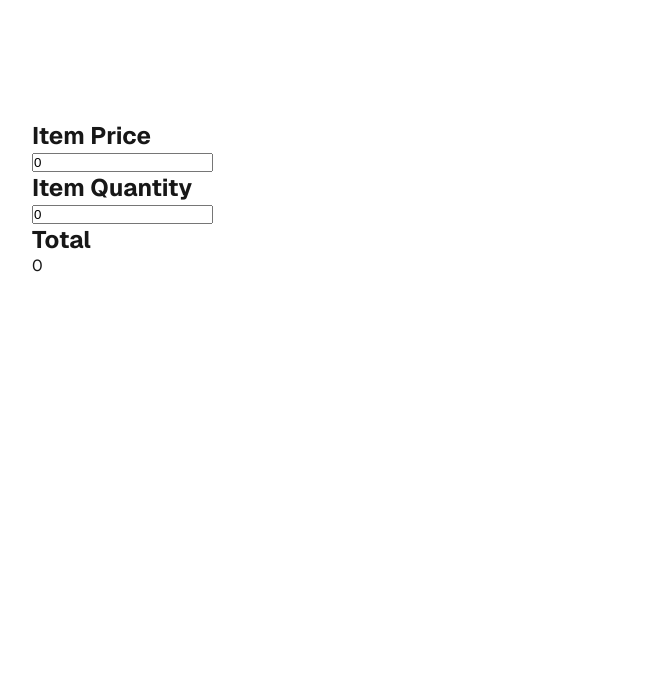
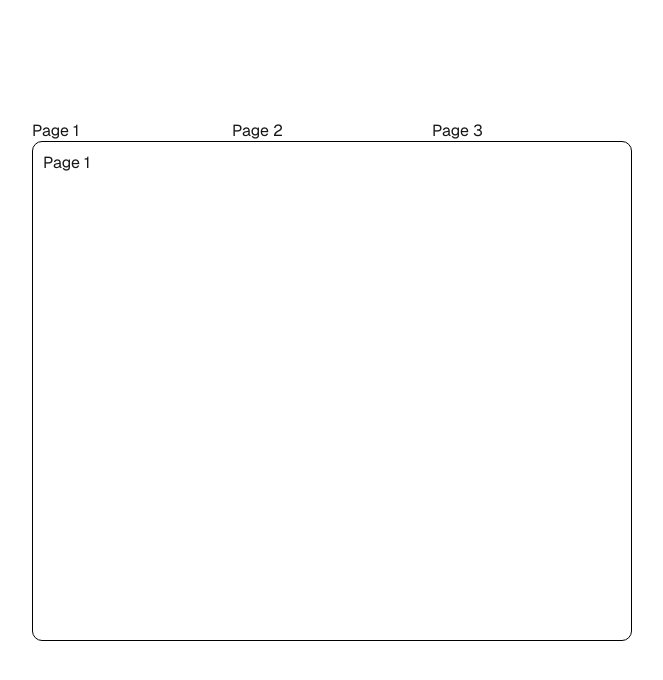
Before and after one commit to Elirus43/frontendWreact, a Next.js app: page / in a window 1280 px wide. Shown: the top 680 px of the page, without its empty margins (268-931 px from the left). Built offline with nearby package versions, Linux system fonts and the light colour scheme.

Commit message:
basic tab feat implemented

```diff
--- a/package.json
+++ b/package.json
@@ -9,6 +9,7 @@
     "lint": "eslint"
   },
   "dependencies": {
+    "app": "link:@/app",
     "next": "16.2.12",
     "react": "19.2.4",
     "react-dom": "19.2.4"
--- /dev/null
+++ b/src/app/components/tab/Tab.jsx
@@ -0,0 +1,22 @@
+
+import styles from "./Tab.module.css";
+import {useState} from "react";
+
+export default function Tab({titles, children})
+{
+    const [activeTab, setActiveTab] = useState(0);
+    return (<div>
+        {
+            titles.map((title, index) => <div className={styles['tab-header']}
+                                              key={index}
+                                            onClick = {() => setActiveTab(index)}>
+                {title}
+            </div>)
+        }
+        <div className={styles['tab-content']}>
+            {
+                children[activeTab]
+            }
+        </div>
+    </div>)
+}
--- /dev/null
+++ b/src/app/components/tab/Tab.module.css
@@ -0,0 +1,12 @@
+.tab-header {
+    display: inline-block;
+    min-width: 200px;
+    cursor: pointer;
+}
+.tab-content {
+    min-width: 200px;
+    min-height: 500px;
+    border: 1px solid black;
+    padding: 10px;
+    border-radius: 10px;
+}
--- /dev/null
+++ b/src/app/components/tab/TabDemo.jsx
@@ -0,0 +1,18 @@
+import Tab from "@/app/components/tab/Tab";
+
+export default function TabDemo()
+{
+    return (<div>
+        <Tab titles = {['Page 1', 'Page 2', 'Page 3']}>
+            <div>
+                Page 1
+            </div>
+            <div>
+                Page 2
+            </div>
+            <div>
+                Page 3
+            </div>
+        </Tab>
+    </div>)
+}
--- a/src/app/page.js
+++ b/src/app/page.js
@@ -1,3 +1,4 @@
+'use client';
 import Image from "next/image";
 import styles from "./page.module.css";
 import HelloWorld from "./components/HelloWorld";
@@ -13,6 +14,7 @@ import CounterTwo from "./components/CounterTwo";
 import ImmutableDemo from "./components/ImmutableDemo";
 import TodoItems from "./components/TodoItems";
 import ItemsEntry from "./components/ItemsEntry";
+import TabDemo from "./components/tab/TabDemo";
 
 export default function Home() {
   return (
@@ -43,7 +45,8 @@ export default function Home() {
           {/*<CounterTwo />*/}
           {/*<ImmutableDemo />*/}
           {/*<TodoItems />*/}
-          <ItemsEntry />
+          {/*<ItemsEntry />*/}
+          <TabDemo />
       </main>
     </div>
   );
```
Also changed, not shown: 1 other file (tests, documents, lock files or other folders).
